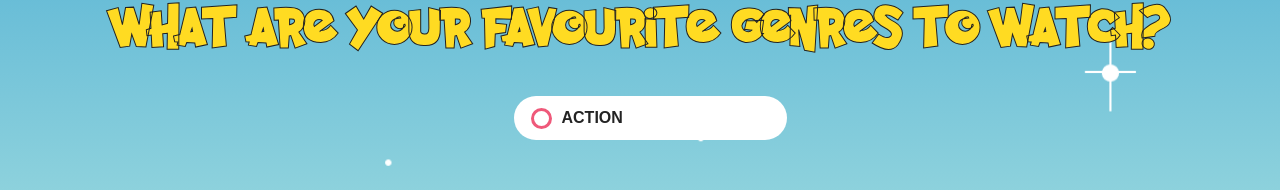
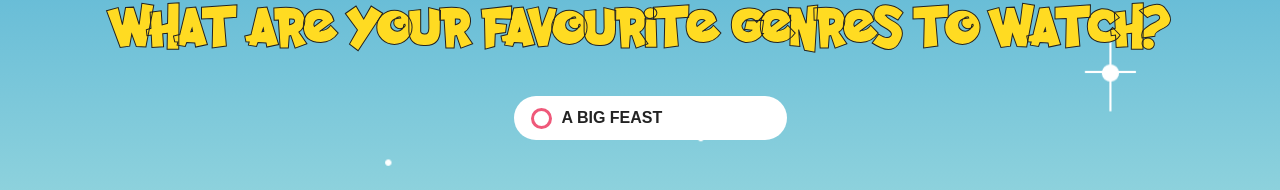
Before and after one commit to builtbybea/breakable-toy, a Vue app: page /quiz/start in a window 1280 px wide. Shown: the part 119-309 px from the top of the page. Built offline with nearby package versions, Linux system fonts and the light colour scheme.

Commit message:
feat: Add faux radio button input
Add faux checked radio input

```diff
--- a/src/assets/scss/components/_customInput.scss
+++ b/src/assets/scss/components/_customInput.scss
@@ -2,10 +2,9 @@
     input[type=checkbox]:checked ~ label {
         border: 2px $accent solid;
     }
-    input[type=radio]:checked ~ label {
-        .custom-input__label--customradio:after {
-          display: block;
-        }
+    /*Adds checked effect to faux radio input button*/
+    input[type=radio]:checked ~ .custom-input__label--radio:after{
+      opacity: 1;
     }
     /*Hide browser's default input buttons*/
     &__button {
@@ -30,9 +29,9 @@
             color: $secondary;
             width: 250px;
             justify-content: left;
-        }
-          /*Custom radio button*/
-        &--customradio {
+            position: relative;
+            /*Faux radio input border*/
+            &::before {
               position: relative;
               z-index: 1;
               height: 15px;
@@ -41,22 +40,19 @@
               border: 3.5px solid $accent;
               margin: 0 10px 0 5px;
               cursor: pointer;
-             /*Custom radio button dot*/
-             :after {
+              content: '';
+            }
+            /*Faux radio input circle*/
+            &::after {
                 content: '';
                 position: absolute;
-                z-index: -1;
                 background-color: $accent;
-                top: 2px;
-                left: 3px;
+                top: 19px;
+                left: 23px;
                 height: 10px;
                 width: 10px;
                 border-radius: 50%;
-            }
-        }
-        &--customradio:hover {
-          &:after {
-            display: block;
+                opacity: 0;
             }
         }
     }
--- a/src/components/CustomInput.vue
+++ b/src/components/CustomInput.vue
@@ -8,7 +8,6 @@
       @change="selectedAnswer"
     >
     <label for="answer" :class="['custom-input__label', {'custom-input__label--checkbox' :type === 'checkbox','custom-input__label--radio' :type === 'radio'}]">
-      <span v-if="type=='radio'" class="custom-input__label--customradio" />
       {{ text }}
     </label>
   </div>
--- a/src/views/Quiz.vue
+++ b/src/views/Quiz.vue
@@ -1,7 +1,7 @@
 <template>
   <div class="quiz">
     <Title msg="What Are Your Favourite Genres To Watch?" />
-    <CustomInput text="Action" type="radio" @get-selected="selectedAnswer" />
+    <CustomInput text="A Big Feast" type="radio" @get-selected="selectedAnswer" />
   </div>
 </template>
 
```
Lines whose indentation alone changed are shown as unchanged.
